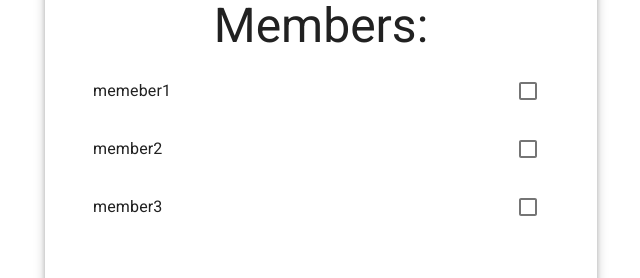
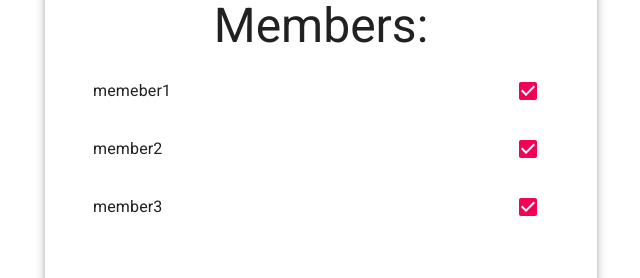
Before and after one commit to clarkkozak/follow-the-tribe, a React (Create React App) app: page / in a window 1280 px wide. Shown: the part 263-541 px from the top of the page, without its empty margins (319-959 px from the left). Built offline with nearby package versions, Linux system fonts and the light colour scheme.

Commit message:
[WIP] Collecting form data
Trouble:
  - Unable to collect checked memebers from a dynamic list

```diff
--- a/src/follow-tribe/follow-tribe.tsx
+++ b/src/follow-tribe/follow-tribe.tsx
@@ -6,24 +6,28 @@ import {
   Button,
   List
 } from '@material-ui/core'
+
 import Member from './member';
 
-const memebers: string[] = ['memeber1', 'member2', 'member3']
+const FollowTribe: React.FC = () => {
+  const [members] = React.useState(['memeber1', 'member2', 'member3'])
+  const [amount] = React.useState(1000)
 
-const FollowTribe: React.FC = () => {
-
-  const [amount] = React.useState(1000)
+  const handleSubmit: any = (event: React.ChangeEvent<HTMLInputElement>) => {
+    event.preventDefault()
+    console.log(event)
+  }
 
   return (
     <>
       <Typography variant="h3" component="h2" align="center" style={{ marginTop: 16 }}>
         Members:
         </Typography>
-      <form>
+      <form onSubmit={handleSubmit}>
         <List style={{ overflow: 'auto', height: 200 }} aria-label="list of memebers">
           {
-            memebers.map(member => {
-              return <Member member={member} />
+            members.map(member => {
+              return <Member key={member} member={member} />
             })
           }
         </List>
@@ -41,7 +45,7 @@ const FollowTribe: React.FC = () => {
             </Typography>
           </Grid>
           <Grid item>
-            <Button variant="contained" color="secondary">
+            <Button type="submit" variant="contained" color="secondary">
               Follow
             </Button>
           </Grid>
--- a/src/follow-tribe/member.tsx
+++ b/src/follow-tribe/member.tsx
@@ -14,10 +14,10 @@ const Member: React.FC<MemberProps> = ({ member }) => {
     <ListItem button>
       <ListItemText primary={member} />
       <Checkbox
-        // checked={checked}
+        checked={true}
         // onChange={handleChange}
-        value="something_eles"
-        inputProps={{ 'aria-label': 'primary checkbox' }}
+        value={member}
+        inputProps={{ 'aria-label': `${member} is listed in this steem group` }}
       />
     </ListItem>
   )
```
